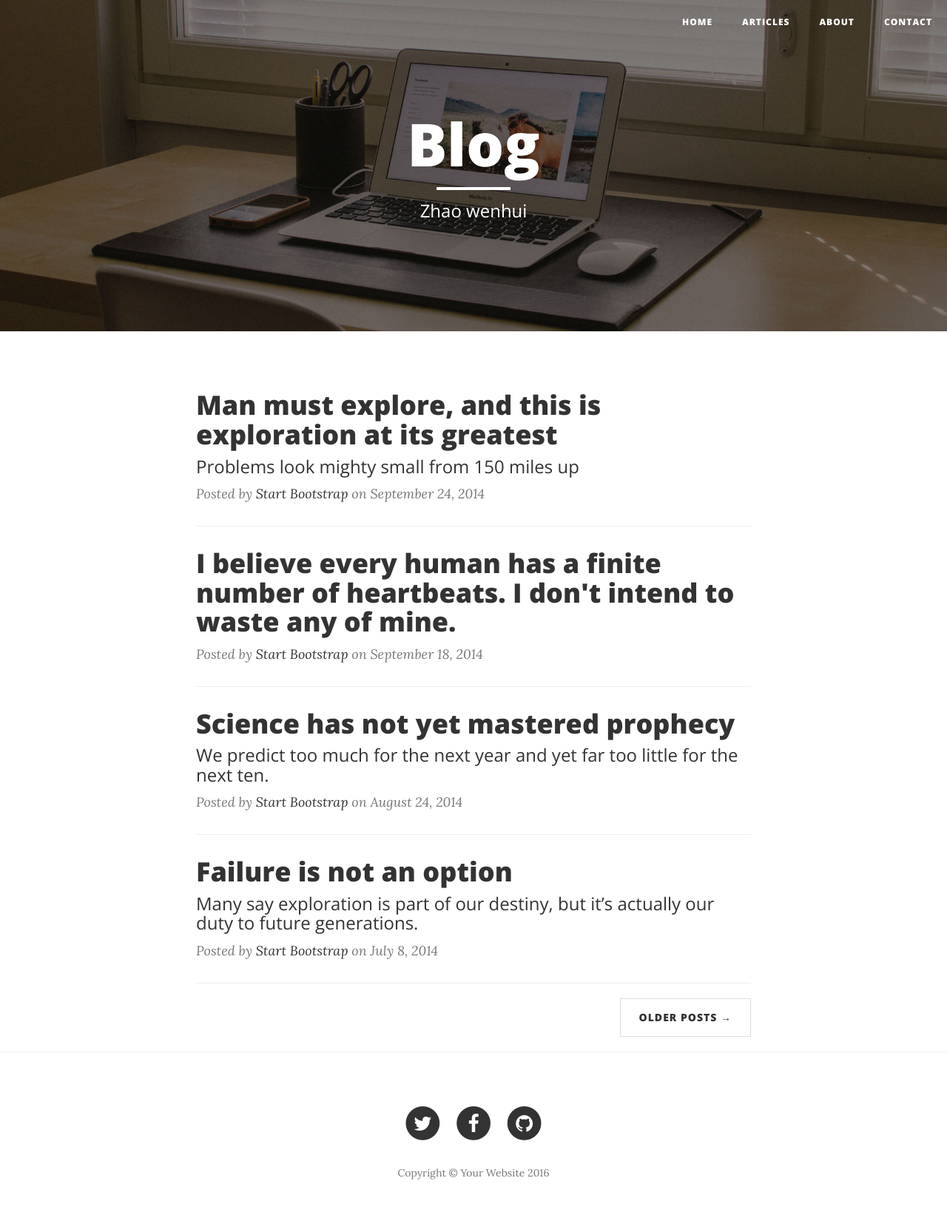
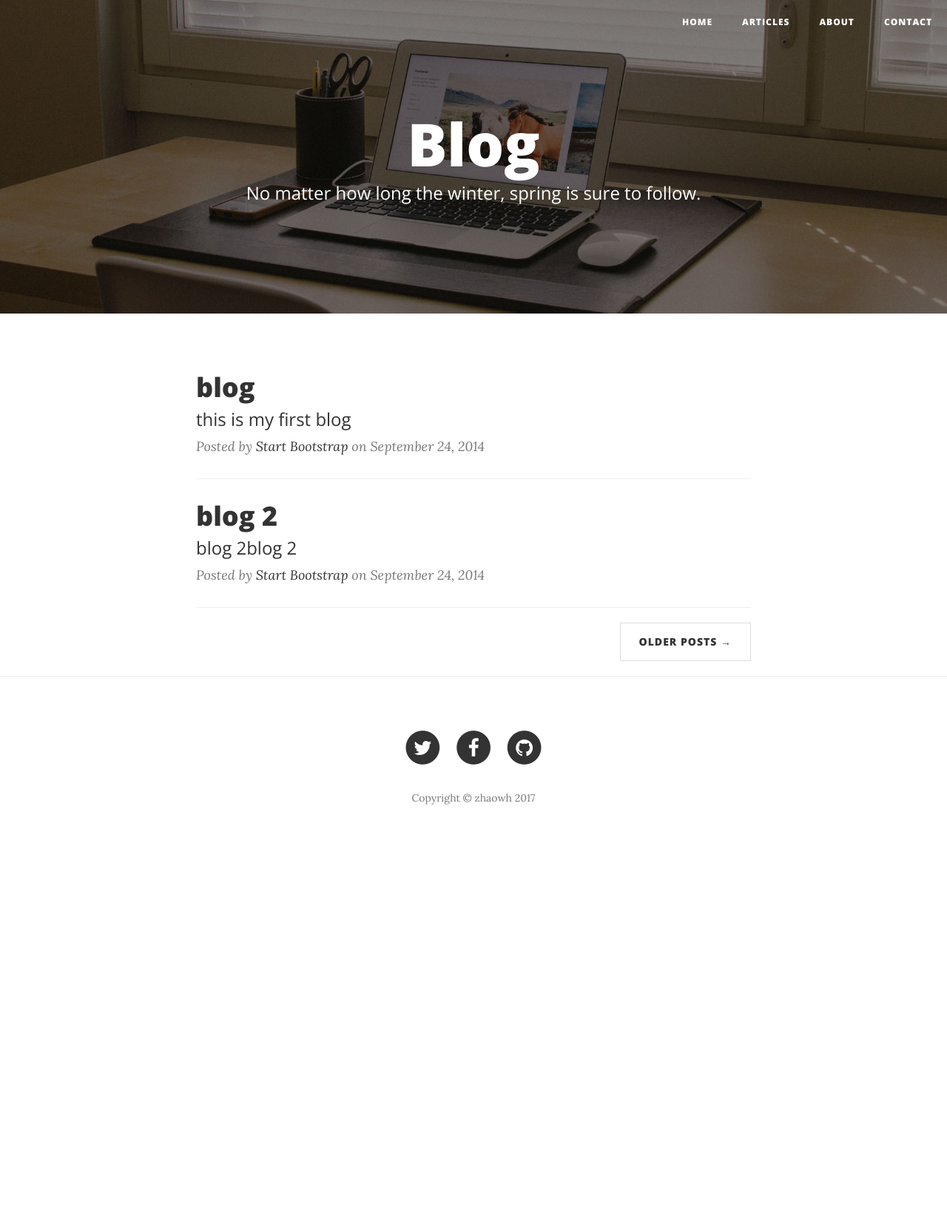
Before and after one commit to zhaowh3613/DjangoApp_Blog, a Django app: page /blog/ in a window 1280 px wide. Shown: the whole page at 74% size. After the commit the page ends 1088 px from the top, so only its background shows below. Run offline with Django 3.2, Linux system fonts and the light colour scheme; data comes from the database, SQL or seed files in the repository; some libraries are stand-ins or nearby versions.

Commit message:
update text

```diff
--- a/django_blog/urls.py
+++ b/django_blog/urls.py
@@ -1,8 +1,8 @@
 from django.conf.urls import url
 from . import views
 urlpatterns = [
-    url(r'^$', views.index),
-    url(r'^index/$', views.index),
+    url(r'^$', views.index, name='index'),
+    url(r'^index/$', views.index, name='index'),
     url(r'^about/$', views.about, name='about'),
     url(r'^article/(?P<article_id>[0-9]+)$', views.article_page, name='article_page'),
 ]
--- a/templates/django_blog/about.html
+++ b/templates/django_blog/about.html
@@ -48,7 +48,7 @@
             <div class="collapse navbar-collapse" id="bs-example-navbar-collapse-1">
                 <ul class="nav navbar-nav navbar-right">
                     <li>
-                        <a href="index.html">Home</a>
+                        <a href="{% url 'blog:index' %}">Home</a>
                     </li>
                     <li>
 {#                        <a href="about.html">About</a>#}
--- a/templates/django_blog/index.html
+++ b/templates/django_blog/index.html
@@ -49,7 +49,7 @@
             <div class="collapse navbar-collapse" id="bs-example-navbar-collapse-1">
                 <ul class="nav navbar-nav navbar-right">
                     <li>
-                        <a href="index.html">Home</a>
+                        <a href="{% url 'blog:index' %}">Home</a>
                     </li>
                     <li>
                         <a href="post.html">Articles</a>
@@ -75,8 +75,8 @@
                 <div class="col-lg-8 col-lg-offset-2 col-md-10 col-md-offset-1">
                     <div class="site-heading">
                         <h1>Blog</h1>
-                        <hr class="small">
-                        <span class="subheading">Zhao wenhui</span>
+{#                        <hr class="small">#}
+                        <span class="subheading">No matter how long the winter, spring is sure to follow.</span>
                     </div>
                 </div>
             </div>
@@ -87,51 +87,54 @@
     <div class="container">
         <div class="row">
             <div class="col-lg-8 col-lg-offset-2 col-md-10 col-md-offset-1">
+                {% for article in articles %}
                     <div class="post-preview">
-                    <a href="post.html">
+                        <a href="{% url 'blog:article_page' article.id %}post.html">
                             <h2 class="post-title">
-                            Man must explore, and this is exploration at its greatest
+                               {{ article.title }}
                             </h2>
                             <h3 class="post-subtitle">
-                            Problems look mighty small from 150 miles up
+                                {{ article.content }}
                             </h3>
                         </a>
                         <p class="post-meta">Posted by <a href="#">Start Bootstrap</a> on September 24, 2014</p>
                     </div>
                 <hr>
-                <div class="post-preview">
-                    <a href="post.html">
-                        <h2 class="post-title">
-                            I believe every human has a finite number of heartbeats. I don't intend to waste any of mine.
-                        </h2>
-                    </a>
-                    <p class="post-meta">Posted by <a href="#">Start Bootstrap</a> on September 18, 2014</p>
-                </div>
-                <hr>
-                <div class="post-preview">
-                    <a href="post.html">
-                        <h2 class="post-title">
-                            Science has not yet mastered prophecy
-                        </h2>
-                        <h3 class="post-subtitle">
-                            We predict too much for the next year and yet far too little for the next ten.
-                        </h3>
-                    </a>
-                    <p class="post-meta">Posted by <a href="#">Start Bootstrap</a> on August 24, 2014</p>
-                </div>
-                <hr>
-                <div class="post-preview">
-                    <a href="post.html">
-                        <h2 class="post-title">
-                            Failure is not an option
-                        </h2>
-                        <h3 class="post-subtitle">
-                            Many say exploration is part of our destiny, but it’s actually our duty to future generations.
-                        </h3>
-                    </a>
-                    <p class="post-meta">Posted by <a href="#">Start Bootstrap</a> on July 8, 2014</p>
-                </div>
-                <hr>
+                {% endfor %}
+
+{#                <div class="post-preview">#}
+{#                    <a href="post.html">#}
+{#                        <h2 class="post-title">#}
+{#                            I believe every human has a finite number of heartbeats. I don't intend to waste any of mine.#}
+{#                        </h2>#}
+{#                    </a>#}
+{#                    <p class="post-meta">Posted by <a href="#">Start Bootstrap</a> on September 18, 2014</p>#}
+{#                </div>#}
+{#                <hr>#}
+{#                <div class="post-preview">#}
+{#                    <a href="post.html">#}
+{#                        <h2 class="post-title">#}
+{#                            Science has not yet mastered prophecy#}
+{#                        </h2>#}
+{#                        <h3 class="post-subtitle">#}
+{#                            We predict too much for the next year and yet far too little for the next ten.#}
+{#                        </h3>#}
+{#                    </a>#}
+{#                    <p class="post-meta">Posted by <a href="#">Start Bootstrap</a> on August 24, 2014</p>#}
+{#                </div>#}
+{#                <hr>#}
+{#                <div class="post-preview">#}
+{#                    <a href="post.html">#}
+{#                        <h2 class="post-title">#}
+{#                            Failure is not an option#}
+{#                        </h2>#}
+{#                        <h3 class="post-subtitle">#}
+{#                            Many say exploration is part of our destiny, but it’s actually our duty to future generations.#}
+{#                        </h3>#}
+{#                    </a>#}
+{#                    <p class="post-meta">Posted by <a href="#">Start Bootstrap</a> on July 8, 2014</p>#}
+{#                </div>#}
+{#                <hr>#}
                 <!-- Pager -->
                 <ul class="pager">
                     <li class="next">
@@ -175,7 +178,7 @@
                             </a>
                         </li>
                     </ul>
-                    <p class="copyright text-muted">Copyright &copy; Your Website 2016</p>
+                    <p class="copyright text-muted">Copyright &copy; zhaowh 2017</p>
                 </div>
             </div>
         </div>
```
Lines whose indentation alone changed are shown as unchanged.
